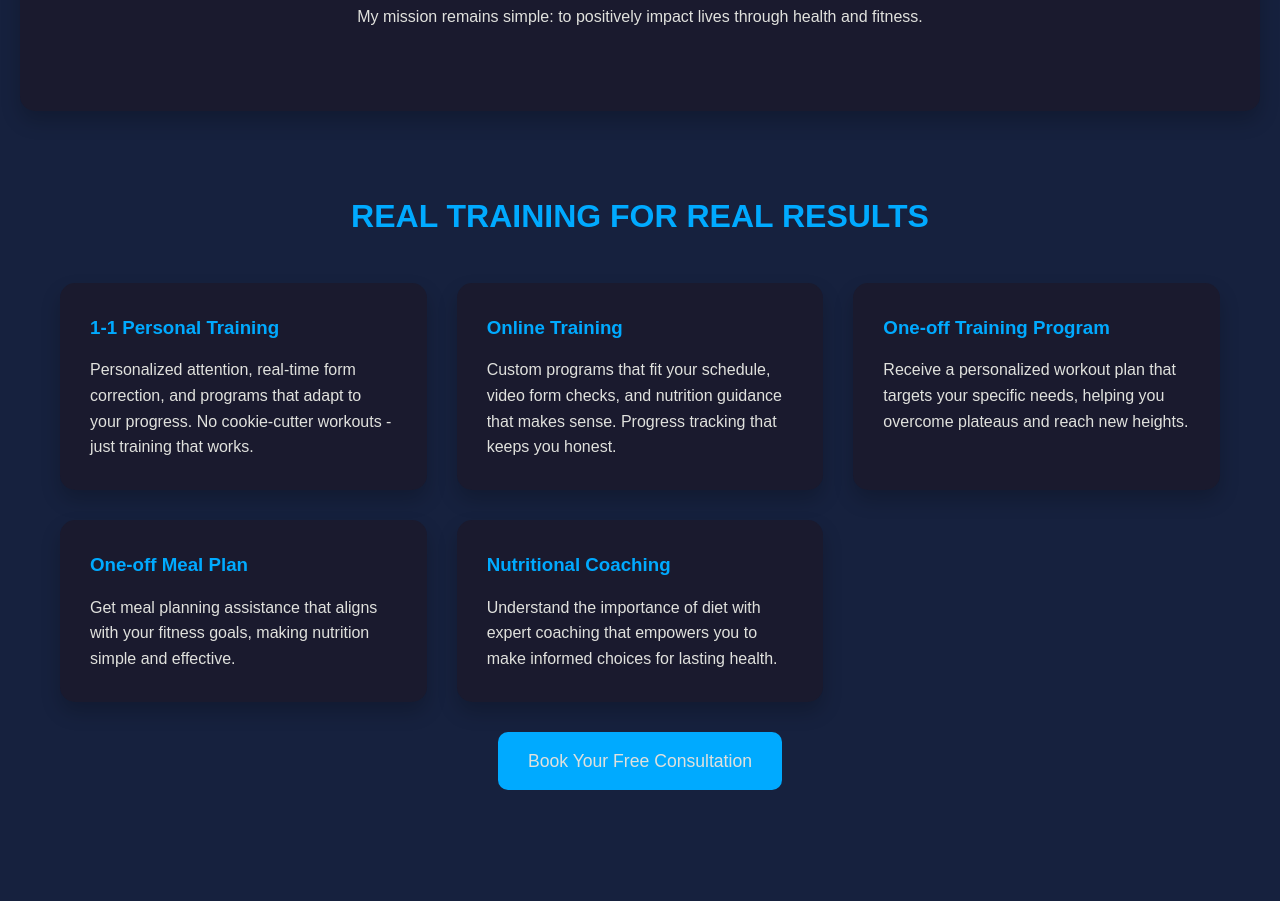
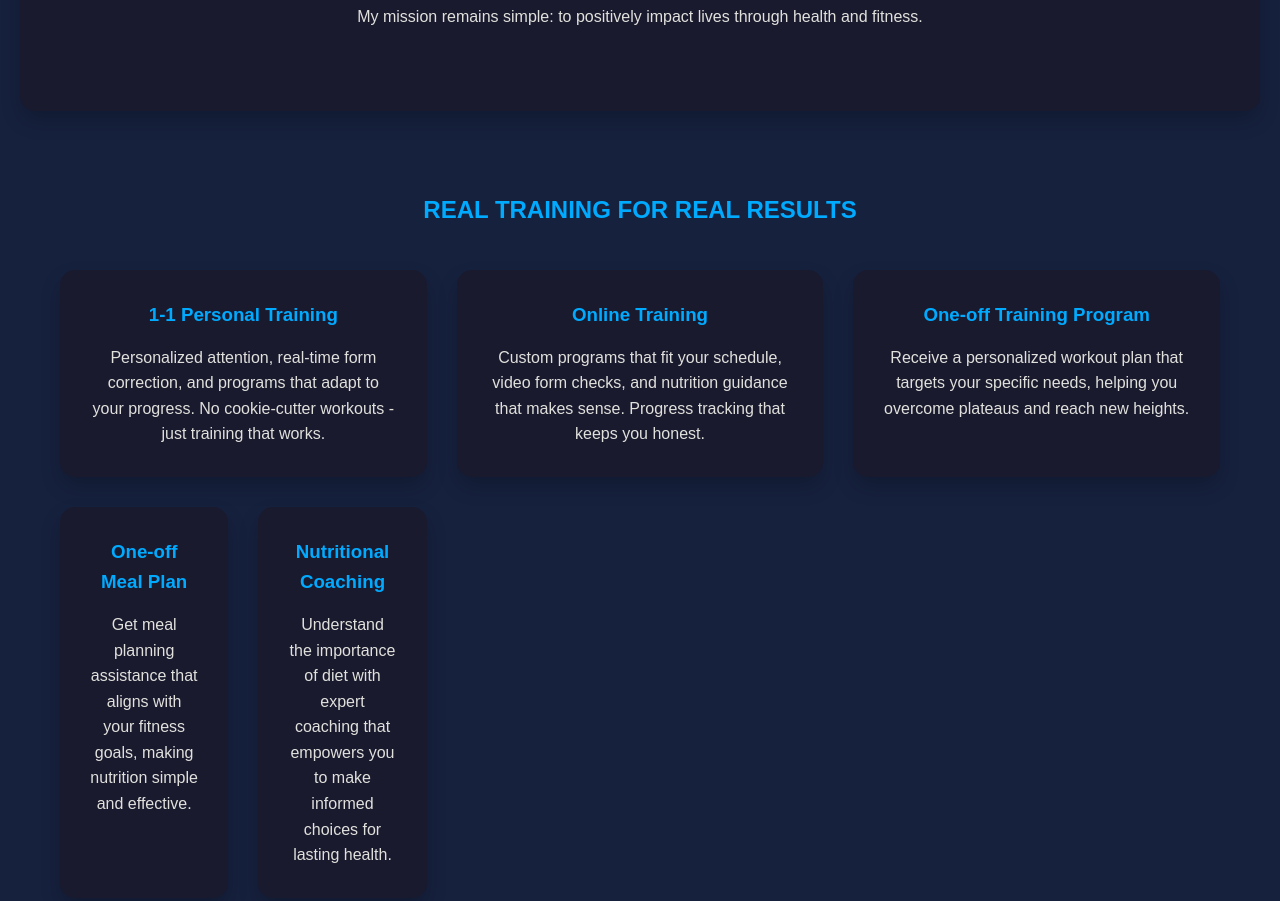
Before and after one commit to dsharpey/FJAkins, a plain HTML site: page index.html in a window 1280 px wide. Shown: the part 1517-2418 px from the top of the page. Drawn offline with Linux system fonts and the light colour scheme.

Commit message:
Update index.html

```diff
--- a/index.html
+++ b/index.html
@@ -160,25 +160,29 @@ h1, h2, h3 {
 /* Card Sections */
 .card-section {
     padding: 60px 40px;
+    text-align: center; /* Centers the title */
 }
 
 .card-section h2 {
-    text-align: center;
-    color: var(--accent-color);
+    text-align: center; /* Ensures title is centered */
     margin-bottom: 40px;
-    font-size: 2rem;
-    font-weight: bold;
 }
 
 .card-container {
     display: grid;
-    grid-template-columns: repeat(auto-fit, minmax(300px, 1fr));
+    grid-template-columns: 1fr 1fr 1fr 1fr 1fr 1fr; /* 6 columns for precise positioning */
     gap: 30px;
     margin-top: 40px;
     max-width: 1200px;
     margin-left: auto;
     margin-right: auto;
 }
+
+.card:nth-child(1) { grid-column: 1 / 3; } /* Spans columns 1-2 */
+.card:nth-child(2) { grid-column: 3 / 5; } /* Spans columns 3-4 */
+.card:nth-child(3) { grid-column: 5 / 7; } /* Spans columns 5-6 */
+.card:nth-child(4) { grid-column: 1.5 / 3.5; } /* Slightly less centered */
+.card:nth-child(5) { grid-column: 3.5 / 5.5; } /* Slightly less centered */
 
 .card {
     background: var(--primary-color);
```
